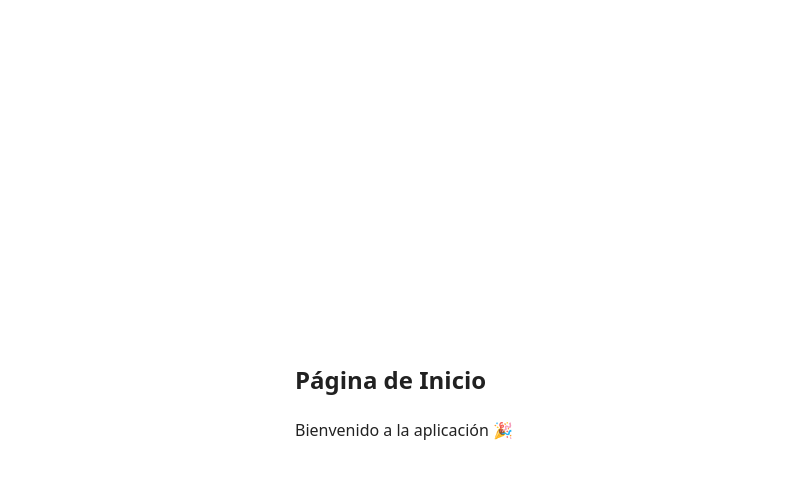
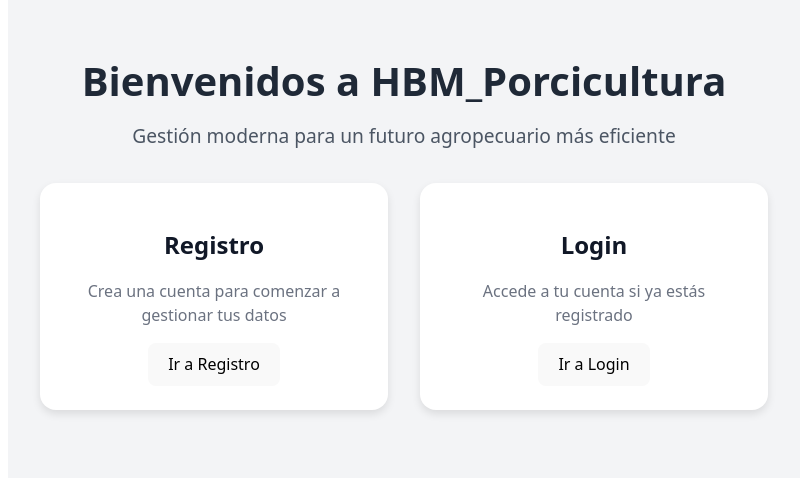
Before and after one commit to alxate/React, a React (Vite) app in the folder React-Alzate/: page / in a window 1280 px wide. Shown: the top 478 px of the page, without its empty margins (236-1043 px from the left). Built offline with nearby package versions, Linux system fonts and the light colour scheme.

Commit message:
redirecciones path register,login

```diff
--- /dev/null
+++ b/React-Alzate/src/pages/Home.module.css
@@ -0,0 +1,50 @@
+/* Home.module.css */
+.container {
+  padding: 2rem;
+  text-align: center;
+  background-color: #f3f4f6;
+  min-height: 100vh;
+}
+
+.title {
+  font-size: 2.5rem;
+  color: #1f2937;
+  margin-bottom: 1rem;
+}
+
+.subtitle {
+  font-size: 1.2rem;
+  color: #4b5563;
+  margin-bottom: 2rem;
+}
+
+.cardGrid {
+  display: flex;
+  justify-content: center;
+  gap: 2rem;
+  flex-wrap: wrap;
+}
+
+.card {
+  background-color: #ffffff;
+  padding: 1.5rem;
+  border-radius: 1rem;
+  box-shadow: 0 4px 8px rgba(0, 0, 0, 0.1);
+  max-width: 300px;
+  transition: transform 0.3s ease;
+}
+
+.card:hover {
+  transform: scale(1.05);
+}
+
+.cardTitle {
+  font-size: 1.5rem;
+  color: #111827;
+  margin-bottom: 0.5rem;
+}
+
+.cardText {
+  font-size: 1rem;
+  color: #6b7280;
+}
--- a/React-Alzate/src/pages/Home.tsx
+++ b/React-Alzate/src/pages/Home.tsx
@@ -1,12 +1,30 @@
-// src/pages/Home.tsx
-
 import React from 'react';
+import { Link } from 'react-router-dom';
+import styles from './Home.module.css';
 
 const Home: React.FC = () => {
   return (
-    <div>
-      <h2>Página de Inicio</h2>
-      <p>Bienvenido a la aplicación 🎉</p>
+    <div className={styles.container}>
+      <h1 className={styles.title}>Bienvenidos a HBM_Porcicultura </h1>
+      <p className={styles.subtitle}>Gestión moderna para un futuro agropecuario más eficiente</p>
+
+      <div className={styles.cardGrid}>
+        <div className={styles.card}>
+          <h2 className={styles.cardTitle}>Registro</h2>
+          <p className={styles.cardText}>Crea una cuenta para comenzar a gestionar tus datos</p>
+          <Link to="/register">
+            <button>Ir a Registro</button>
+          </Link>
+        </div>
+
+        <div className={styles.card}>
+          <h2 className={styles.cardTitle}>Login</h2>
+          <p className={styles.cardText}>Accede a tu cuenta si ya estás registrado</p>
+          <Link to="/login">
+            <button>Ir a Login</button>
+          </Link>
+        </div>
+      </div>
     </div>
   );
 };
```
